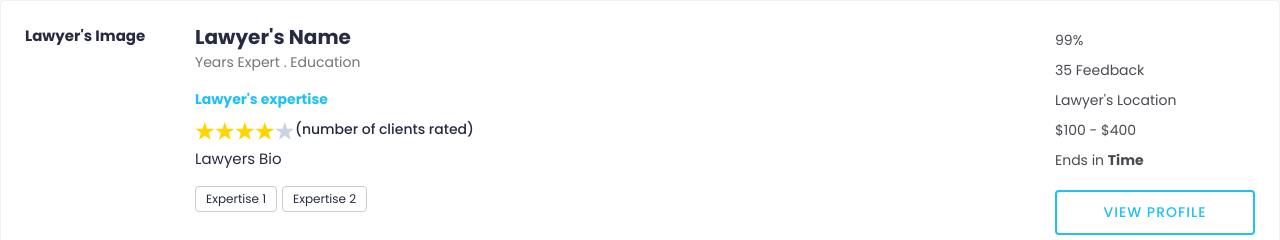
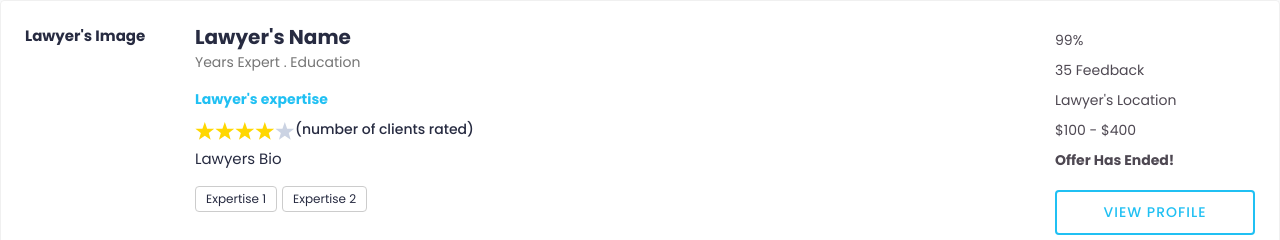
Before and after one commit to a4w/ruslan-legal-service, a React (Create React App) app in the folder frontend/legal-service-app/: page /list in a window 1280 px wide. Shown: the top 240 px of the page. Built offline with nearby package versions, Linux system fonts and the light colour scheme.

Commit message:
Created CountDown with finish message

```diff
--- a/frontend/legal-service-app/package.json
+++ b/frontend/legal-service-app/package.json
@@ -13,6 +13,7 @@
         "bootstrap": "^4.5.0",
         "react": "^16.13.1",
         "react-bootstrap-datetimepicker": "0.0.22",
+        "react-countdown": "^2.2.1",
         "react-dom": "^16.13.1",
         "react-icons": "^3.10.0",
         "react-router": "^5.1.2",
--- a/frontend/legal-service-app/src/LawyerList.js
+++ b/frontend/legal-service-app/src/LawyerList.js
@@ -1,5 +1,6 @@
 import React from "react";
 import StarRatings from "react-star-ratings";
+import Countdown, { zeroPad } from "react-countdown";
 
 function LawyerList() {
     return (
@@ -81,7 +82,11 @@ const LawyerCard = () => {
                                 </li>
                                 <li>
                                     <i className="far fa-money-bill-alt"></i>{" "}
-                                    Ends in <strong>Time</strong>
+                                    <Countdown
+                                        date={Date.now() + 5000}
+                                        precision={3}
+                                        renderer={renderer}
+                                    />
                                 </li>
                             </ul>
                         </div>
@@ -103,4 +108,23 @@ const LawyerCard = () => {
     );
 };
 
+const Cost = ({ cost, discount }) => {};
+
+const renderer = ({ days, hours, minutes, seconds, completed }) => {
+    if (completed) {
+        return <strong>Offer Has Ended!</strong>;
+    } else {
+        return (
+            <>
+                Ends in <strong>{days}</strong> days and{" "}
+                <strong>
+                    <span>
+                        {zeroPad(hours)}:{zeroPad(minutes)}:{zeroPad(seconds)}
+                    </span>
+                </strong>
+            </>
+        );
+    }
+};
+
 export default LawyerList;
```
Also changed, not shown: 1 other file (tests, documents, lock files or other folders).
